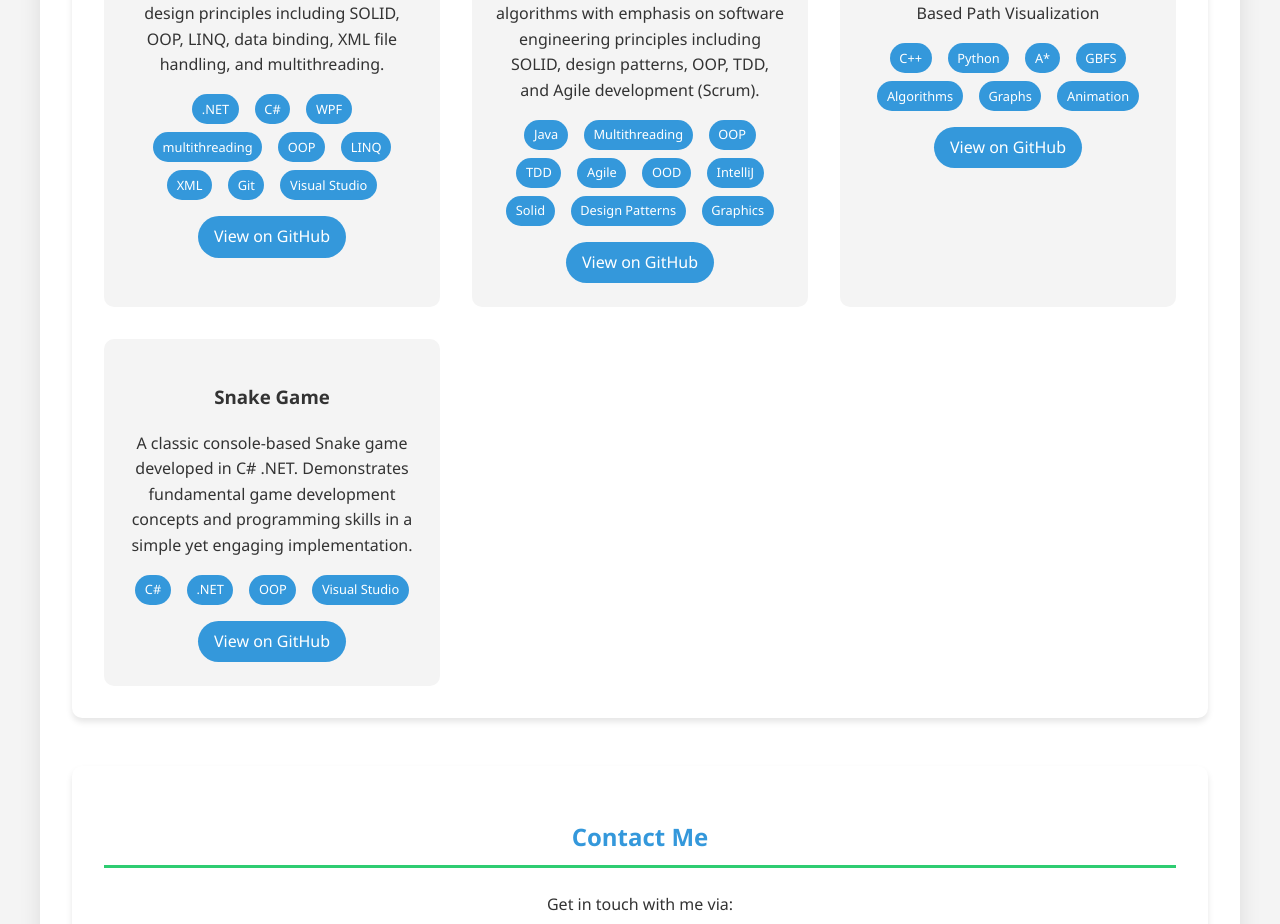
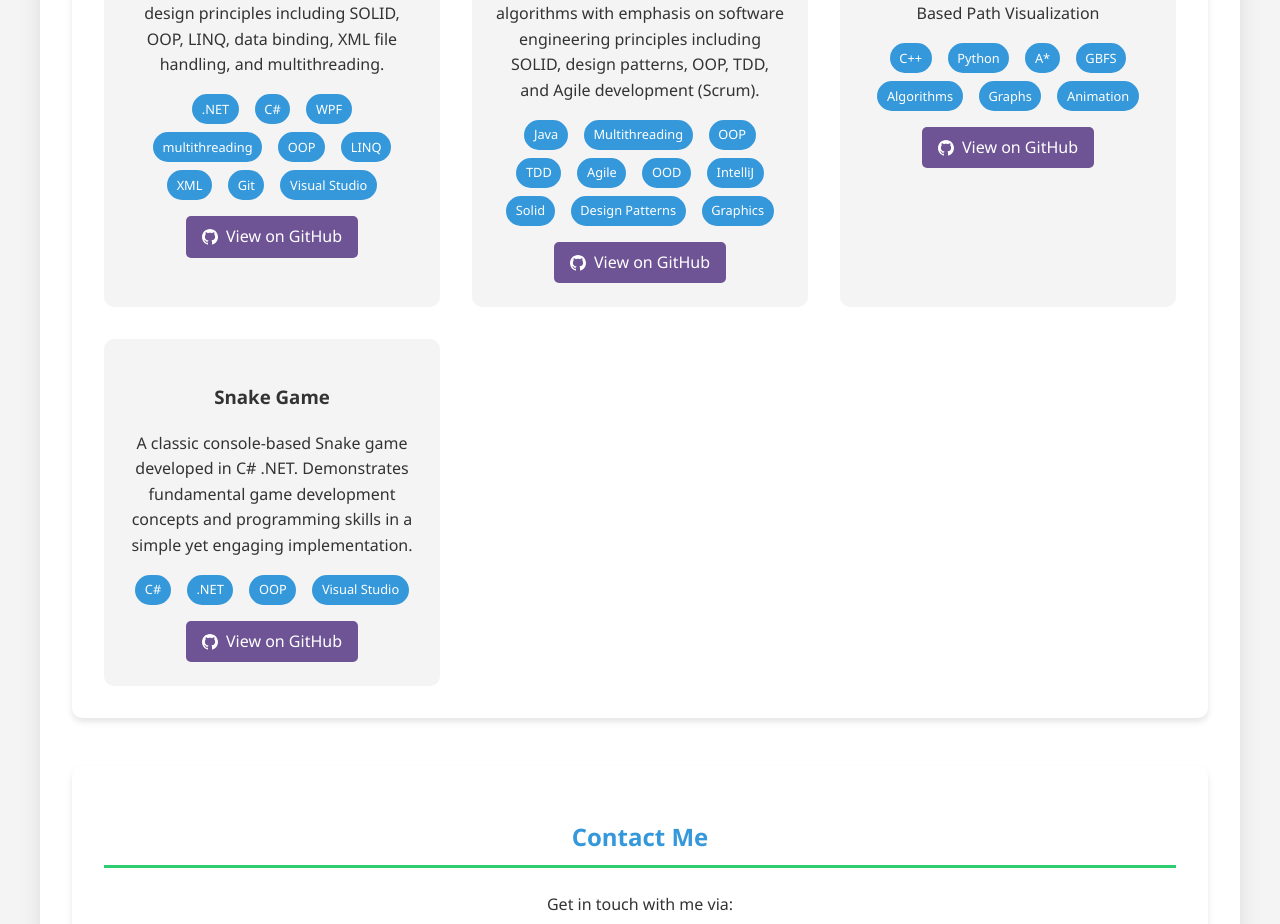
Before and after one commit to dotz600/myPortfolio, a React (Create React App) app: page / in a window 1280 px wide. Shown: the part 1220-2144 px from the top of the page. Built offline with nearby package versions, Linux system fonts and the light colour scheme.

Commit message:
Enhance GitHub button visibility and add GitHub logo

```diff
--- a/src/App.css
+++ b/src/App.css
@@ -150,11 +150,15 @@
   align-items: center;
   justify-content: center;
   gap: 0.5rem;
-  transition: background-color 0.3s ease;
+  transition: background-color 0.3s ease, transform 0.3s ease;
+  padding: 0.5rem 1rem;
+  border-radius: 5px;
 }
 
 .project-card .github-link:hover {
-  background-color: #4f3d70; /* Darker purple on hover */
+  background-color: #8a6abf; /* Lighter purple on hover */
+  transform: scale(1.05); /* Slightly enlarge the button */
+  box-shadow: 0 4px 8px rgba(0, 0, 0, 0.2); /* Add shadow for depth */
 }
 
 .project-card .github-link svg {
--- a/src/App.js
+++ b/src/App.js
@@ -33,6 +33,12 @@
     }
 
   ];
+
+  const GitHubIcon = () => (
+    <svg xmlns="http://www.w3.org/2000/svg" width="24" height="24" viewBox="0 0 24 24">
+      <path d="M12 0c-6.626 0-12 5.373-12 12 0 5.302 3.438 9.8 8.207 11.387.599.111.793-.261.793-.577v-2.234c-3.338.726-4.033-1.416-4.033-1.416-.546-1.387-1.333-1.756-1.333-1.756-1.089-.745.083-.729.083-.729 1.205.084 1.839 1.237 1.839 1.237 1.07 1.834 2.807 1.304 3.492.997.107-.775.418-1.305.762-1.604-2.665-.305-5.467-1.334-5.467-5.931 0-1.311.469-2.381 1.236-3.221-.124-.303-.535-1.524.117-3.176 0 0 1.008-.322 3.301 1.23.957-.266 1.983-.399 3.003-.404 1.02.005 2.047.138 3.006.404 2.291-1.552 3.297-1.23 3.297-1.23.653 1.653.242 2.874.118 3.176.77.84 1.235 1.911 1.235 3.221 0 4.609-2.807 5.624-5.479 5.921.43.372.823 1.102.823 2.222v3.293c0 .319.192.694.801.576 4.765-1.589 8.199-6.086 8.199-11.386 0-6.627-5.373-12-12-12z"/>
+    </svg>
+  );
 
   return (
     <div className="App">
@@ -100,7 +106,9 @@
                   ))}
                 </div>
                 <div className="project-links">
-                  <a href={project.githubLink} target="_blank" rel="noopener noreferrer">View on GitHub</a>
+                  <a href={project.githubLink} target="_blank" rel="noopener noreferrer" className="github-link">
+                    <GitHubIcon /> View on GitHub
+                  </a>
                   {project.demoLink !== "#" && (
                     <a href={project.demoLink} target="_blank" rel="noopener noreferrer">Demo</a>
                   )}
```
